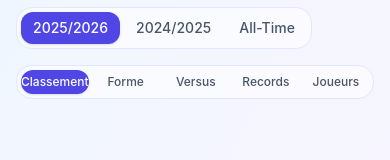
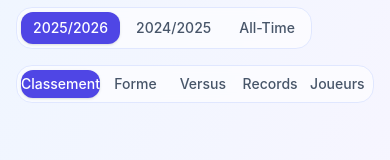
Before and after one commit to pelletrechtpaul-svg/mpg, a React (Vite) app: page / in a window 390 px wide. Shown: the part 121-281 px from the top of the page. Built offline with nearby package versions, Linux system fonts and the light colour scheme; no server answers; the database is empty.

Commit message:
Sub-nav: text-sm sur mobile (au lieu de text-xs)
https://claude.ai/code/session_01AzhLdBkuj4Pb2cwftM3VYq

```diff
--- a/src/App.jsx
+++ b/src/App.jsx
@@ -200,7 +200,7 @@ const App = () => {
                     <button
                       key={key}
                       onClick={() => setActiveTab(key)}
-                      className={`text-center py-1 sm:py-2 rounded-xl font-medium transition-all text-xs sm:text-base ${activeTab === key ? 'bg-indigo-600 text-white shadow' : 'text-slate-600 dark:text-slate-300 hover:bg-white/80 dark:hover:bg-white/10'}`}
+                      className={`text-center py-1 sm:py-2 rounded-xl font-medium transition-all text-sm sm:text-base ${activeTab === key ? 'bg-indigo-600 text-white shadow' : 'text-slate-600 dark:text-slate-300 hover:bg-white/80 dark:hover:bg-white/10'}`}
                     >
                       <span className="sm:hidden">{short}</span>
                       <span className="hidden sm:inline">{label}</span>
```
